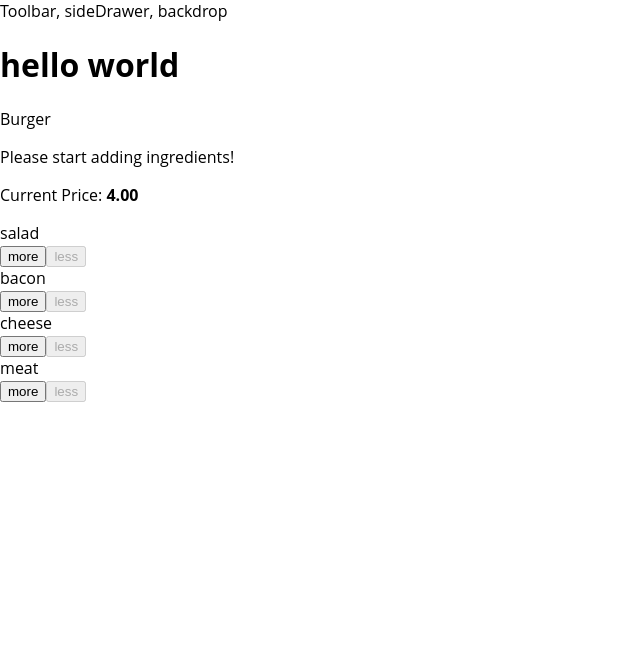
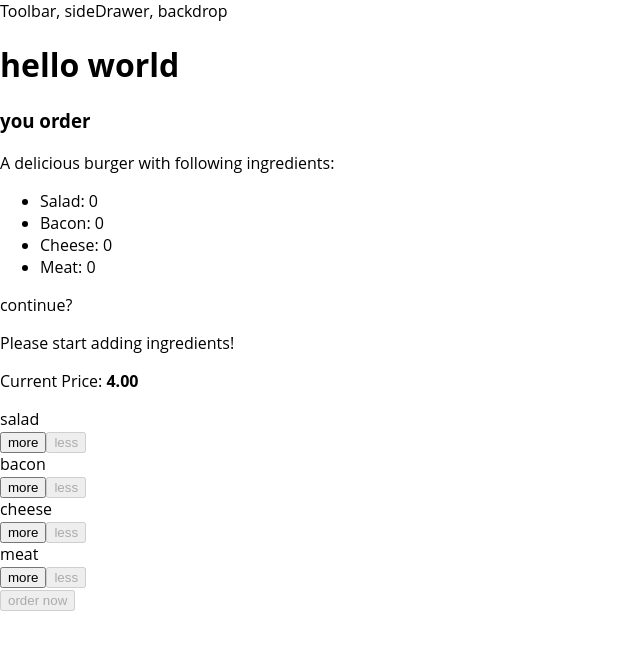
Before and after one commit to yuwanli/react-burger, a React app: page / in a window 1280 px wide. Shown: the top 650 px of the page, without its empty margins (0-640 px from the left). Built offline with nearby package versions, Linux system fonts and the light colour scheme; a web font is replaced by a local one.

Commit message:
update code

```diff
--- /dev/null
+++ b/src/components/UI/Modal/Modal.css
@@ -0,0 +1,20 @@
+.Modal {
+    position: fixed;
+    top: 30%;
+    left: 15%;
+    z-index: 500;
+    box-sizing: border-box;
+    padding: 16px;
+    width: 70%;
+    border: 1px solid #ccc;
+    background-color: white;
+    box-shadow: 1px 1px 1px black;
+    transition: all 0.3s ease-out;
+}
+
+@media (min-width: 600px) {
+    .Modal {
+        left: calc(50% - 250px);
+        width: 500px;
+    }
+}
--- /dev/null
+++ b/src/components/UI/Modal/Modal.js
@@ -0,0 +1,12 @@
+import React from 'react'
+import classes from './Modal.css'
+
+const modal = (props) => {
+    return (
+        <div className={classes.Modal}>
+            {props.children}
+        </div>
+    );
+}
+
+export default modal;
--- a/src/components/burger/buildControls/buildControls.css
+++ b/src/components/burger/buildControls/buildControls.css
@@ -8,3 +8,44 @@
     background-color: #cf8f2e;
     box-shadow: 0 2px 1px #ccc;
 }
+
+.OrderButton {
+    padding: 15px 30px;
+    outline: none;
+    border: 1px solid #966909;
+    background-color: #DAD735;
+    box-shadow: 2px 2px 2px #966909;
+    color: #966909;
+    font-size: 1.2em;
+    font-family: inherit;
+    cursor: pointer;
+}
+
+.OrderButton:hover, .OrderButton:active {
+    border: 1px solid #966909;
+    background-color: #A0DB41;
+    color: #966909;
+}
+
+.OrderButton:disabled {
+    border: 1px solid #ccc;
+    background-color: #C7C6C6;
+    color: #888888;
+    cursor: not-allowed;
+}
+
+.OrderButton:not(:disabled) {
+    animation: enable 0.3s linear;
+}
+
+@keyframes enable {
+    0% {
+        transform: scale(1);
+    }
+    60% {
+        transform: scale(1.1);
+    }
+    100% {
+        transform: scale(1);
+    }
+}
--- a/src/components/burger/buildControls/buildControls.js
+++ b/src/components/burger/buildControls/buildControls.js
@@ -30,6 +30,10 @@
             deleteOne={() => props.deleteOne(val.type)}
             disabled={props.disableObj[val.type]}
             ></BuildControl>)}
+            <button
+            className={classes.OrderButton}
+            disabled={!props.purchasable}
+            >order now</button>
         </div>
     );
 }
--- /dev/null
+++ b/src/components/burger/orderSummary/orderSummary.js.js
@@ -0,0 +1,26 @@
+import React from 'react';
+
+import Aux from '../../../hoc/Aux'
+
+const orderSummary = (props) => {
+    const ingredientSummary = Object.keys(props.ingredients)
+        .map(key => {
+            return (
+                <li key={key}>
+                    <span style={{textTransform: 'capitalize'}}>{key}</span>: {props.ingredients[key]}
+                </li>
+            )
+        })
+    return (
+        <Aux>
+            <h3>you order</h3>
+            <p>A delicious burger with following ingredients:</p>
+            <ul>
+                {ingredientSummary}
+            </ul>
+            <p>continue?</p>
+        </Aux>
+    );
+}
+
+export default orderSummary;
--- a/src/container/burgerBuilder/burgerBuilder.js
+++ b/src/container/burgerBuilder/burgerBuilder.js
@@ -3,7 +3,8 @@
 import Aux from '../../hoc/Aux'
 import Burger from '../../components/burger/burger'
 import BuildControls from '../../components/burger/buildControls/buildControls'
-
+import Modal from '../../components/UI/Modal/Modal'
+import OrderSummary from '../../components/burger/orderSummary/orderSummary.js'
 
 const  INGREDIENTS_PRICE = {
     salad: 0.5,
@@ -19,8 +20,27 @@
             cheese: 0,
             meat: 0
         },
-        total: 4
+        total: 4,
+        purchasable: false
     }
+
+    updatePurchaseState (objCopy) {
+        const ingredients = {
+            ...objCopy
+        }
+        const sum = Object.keys(ingredients)
+            .map(key => {
+                return ingredients[key]
+            })
+            .reduce((res,val) => {
+                return res + val;
+            },0)
+
+        this.setState({
+            purchasable: sum > 0
+        })
+    }
+
     addMore = (type) => {
         const count = this.state.ingredients[type] + 1
         const objCopy = {...this.state.ingredients}
@@ -31,6 +51,7 @@
             total: totalNow,
             ingredients: objCopy
         })
+        this.updatePurchaseState(objCopy)
     }
     deleteOne = (type) => {
         if (this.state.ingredients[type] === 0) {
@@ -45,6 +66,7 @@
             total: totalNow,
             ingredients: objCopy
         })
+        this.updatePurchaseState(objCopy)
     }
     render() {
         const disableObj = Object.keys(this.state.ingredients).reduce((res,val) => {
@@ -53,9 +75,18 @@
         },{})
         return (
             <Aux>
-                <div>Burger</div>
+                <Modal>
+                    <OrderSummary ingredients={this.state.ingredients}></OrderSummary>
+                </Modal>
                 <Burger ingredients={this.state.ingredients}></Burger>
-                <BuildControls total={this.state.total} addMore={this.addMore} deleteOne={this.deleteOne} disableObj={disableObj}></BuildControls>
+                <BuildControls
+                total={this.state.total}
+                addMore={this.addMore}
+                deleteOne={this.deleteOne}
+                disableObj={disableObj}
+                purchasable={this.state.purchasable}
+                ></BuildControls>
+
             </Aux>
         )
     }
```
Also changed, not shown: src/components/UI/Backdrop/Backdrop.js (added), src/components/burger/orderSummary/orderSummary.css (added).
